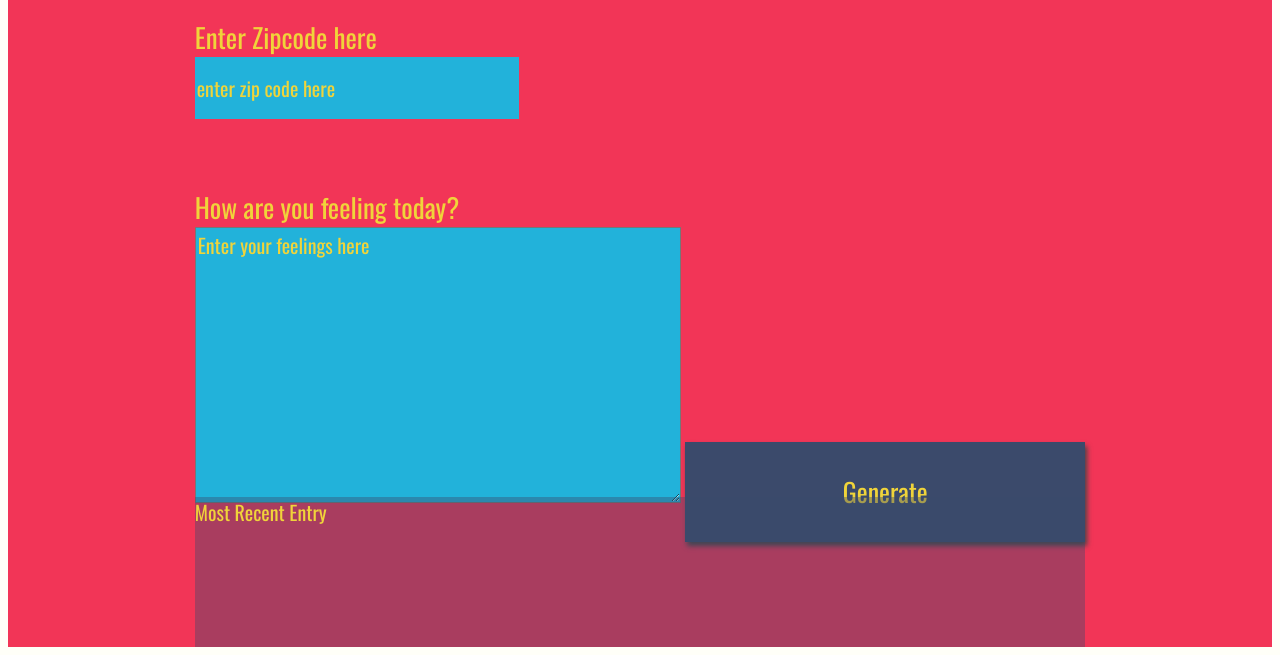
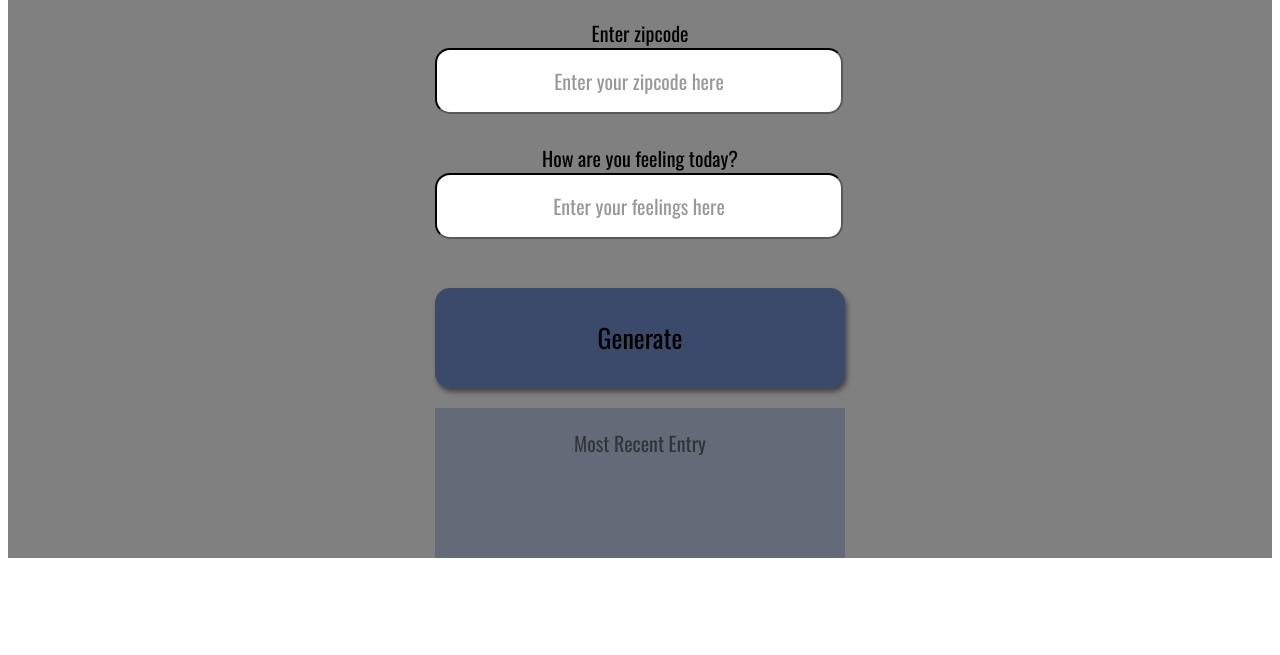
Before and after one commit to ZEXAWY/weather-journal-app, a website: page website/index.html in a window 1280 px wide. Shown: the part 161-816 px from the top of the page. Drawn offline with nearby package versions, Linux system fonts and the light colour scheme; a web font is replaced by a local one.

Commit message:
adding styles

```diff
--- a/server.js
+++ b/server.js
@@ -1,5 +1,5 @@
 // Setup empty JS object to act as endpoint for all routes
-projectData = {};
+let projectData = {};
 
 // Require Express to run server and routes
 const express = require('express');
--- a/website/index.html
+++ b/website/index.html
@@ -8,18 +8,27 @@
 </head>
  <body>
 <div id = "app">
+
   <div class ="holder headline">
-    Weather Journal App
+    <h1>Weather Journal App</h1>
   </div>
-  <div class ="holder zip">
-    <label for="zip">Enter Zipcode here</label>
-    <input type="text" id="zip" placeholder="enter zip code here">
+  <div id="holder">
+    <div class="inputs">
+      <div class ="holder zip">
+        <label for="zip">Enter zipcode</label>
+        <input type="text" id="zip" placeholder="Enter your zipcode here">
+      </div>
+      <div class ="holder feel">
+        <label for="feelings">How are you feeling today?</label>
+        <input type="text" class= "myInput" id="feelings" placeholder="Enter your feelings here">
+
+      </div>
+    </div>
+    <div class="Generate">
+      <button id="generate" type = "submit"> Generate </button>
+    </div>
   </div>
-  <div class ="holder feel">
-    <label for="feelings">How are you feeling today?</label>
-    <textarea class= "myInput" id="feelings" placeholder="Enter your feelings here" rows="9" cols="50"></textarea>
-    <button id="generate" type = "submit"> Generate </button>
-  </div>
+
   <div class ="holder entry">
     <div class = "title">Most Recent Entry</div>
    <div id = "entryHolder">
--- a/website/style.css
+++ b/website/style.css
@@ -1,5 +1,5 @@
 body{
-    background: #fffff8;
+    background: white;
     font-family: -apple-system, BlinkMacSystemFont, sans-serif;
 }
 
@@ -7,24 +7,38 @@ body{
     display: grid;
     grid-auto-rows: minmax(150px, auto);
     /* grid-template-columns:  */
-    height:100vh;
-    background: #f23557;
-    color: #f0d43a;
+    height:auto;
+    background: grey;
+    color: black;
     justify-content: center;
     grid-gap: 1em;
     font-size: 20px;
     font-family: 'Oswald', sans-serif;
 }
 
-.holder{
+#holder{
+    margin-top: 1px;
+}
+#zip{
+    margin-bottom: 7%;
+
+
+}
+#feelings{
+
+}
+.Generate{
+    margin-top:12%;
 
 }
 
 .entry{
     background: rgba(59, 74, 107, .4);
+
 }
 
 #entryHolder{
+
 
 }
 
@@ -44,45 +58,59 @@ body{
 
 }
 .title{
-
+    margin-top: 5%;
+    text-align: center;
+    opacity: 0.5;
 }
 
 /*  Basic Styling To Override Default For Basic HTML Elements */
 label{
     display:block;
-    font-size: 27px;
+    font-size: 20px;
+    text-align: center;
 }
 
 input{
     display:block;
     height: 60px;
-    width: 320px;
-    background:#22b2da;
-    color: #f0d43a;
+    width: 400px;
+    background:white;
+    color: black;
     font-size: 20px;
     font-family: 'Oswald', sans-serif;
-    border: none;
+    border-color: #050505;
+    border-radius:15px;
+    text-align: center;
+
+}
+textarea{
+    display: block;
+    font-family: 'Oswald', sans-serif;
+    border-radius:15px;
+
+    text-align: center;
+
 }
 
 button{
-    width: 400px;
+    width: 410px;
     height: 100px;
     background: #3b4a6b;
-    color: #f0d43a;
+    color: black;
     font-size: 26px;
     font-family: 'Oswald', sans-serif;
     border: none;
     box-shadow: 2px 4px 5px #444;
+    border-radius:15px;
+    text-align: center;
+
 }
 h1{
     font-size: 36px;
 }
 
 textarea{
-    background:#22b2da;
-    color: #f0d43a;
-    font-size: 20px;
-    font-family: 'Oswald', sans-serif;
+
 }
 /* Reset style for HTML element on active to have no border*/
 input:focus,
@@ -93,7 +121,8 @@ button:focus {
 }
 /* Style for Placeholder Text*/
 ::placeholder { /* Firefox, Chrome, Opera */
-    color: #f0d43a;
+    color: black;
+    opacity:0.4;
     font-family: 'Oswald', sans-serif;
 
 }
```
